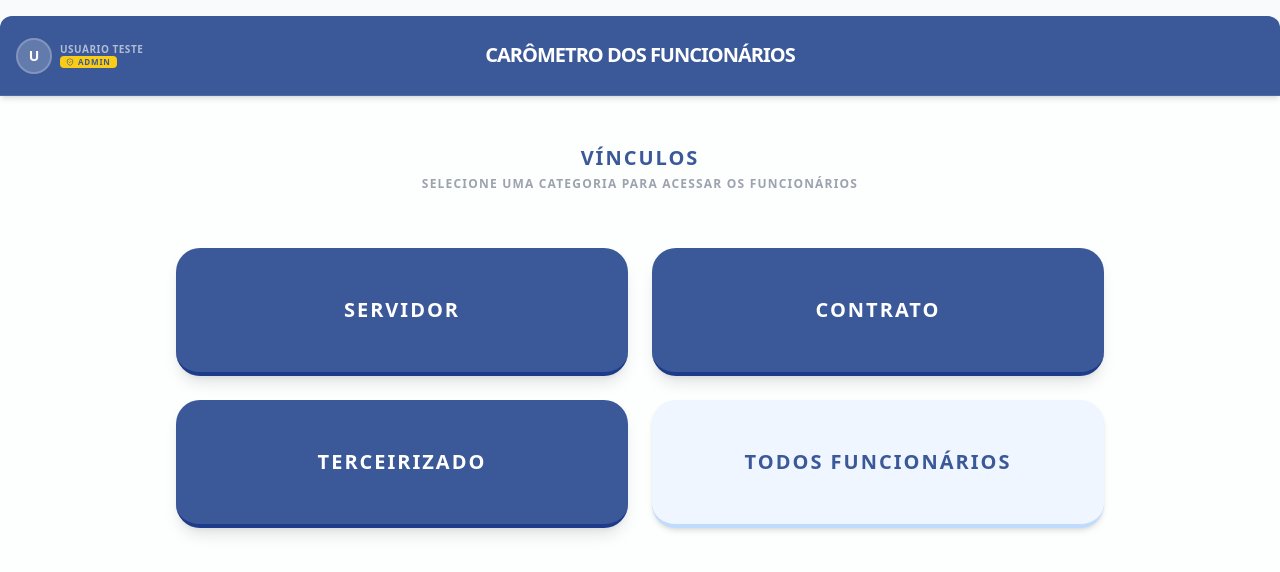
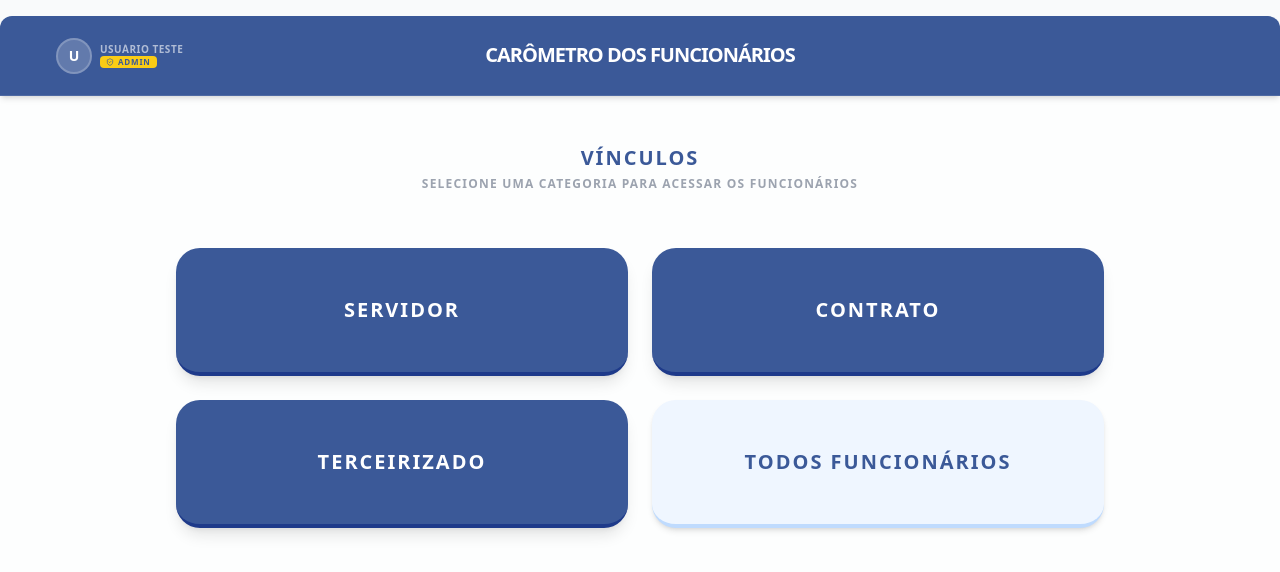
Before and after one commit to egcampos26/CAROMETRO_FUNCIONARIOS, a React (Vite) app: page /#/login in a window 1280 px wide. Both pictures are taken after a click on the button "ENTRAR COMO TESTE (DEV)". Shown: the top 572 px of the page. Built offline with nearby package versions, Linux system fonts and the light colour scheme; no server answers; the database is empty.

Commit message:
feat: personal data refactor and layout profile toggle

```diff
--- a/components/Layout.tsx
+++ b/components/Layout.tsx
@@ -44,8 +44,8 @@ const Layout: React.FC<LayoutProps> = ({
   };
 
   return (
-    <div className="flex flex-col h-screen w-full bg-white overflow-hidden max-w-7xl mx-auto shadow-2xl">
-      <header className="bg-[#3b5998] h-16 sm:h-20 flex items-center justify-between px-2 shrink-0 text-white shadow-md z-30 relative border-b border-white/10">
+    <div className="flex flex-col h-screen w-full bg-white overflow-hidden">
+      <header className="bg-[#3b5998] h-16 sm:h-20 flex items-center justify-between px-4 md:px-12 shrink-0 text-white shadow-md z-30 relative border-b border-white/10">
 
         {/* Lado Esquerdo: Home + Perfil do Usuário (Condicional) */}
         <div className="flex items-center gap-2 w-36 sm:w-56 pl-1">
--- a/index.html
+++ b/index.html
@@ -8,6 +8,12 @@
     <script src="https://cdn.tailwindcss.com"></script>
     <style>
         /* Custom scrollbar and base styles for a mobile app feel */
+        html, body, #root {
+            width: 100%;
+            height: 100%;
+            margin: 0;
+            padding: 0;
+        }
         body {
             background-color: #f3f4f6;
             -webkit-tap-highlight-color: transparent;
@@ -27,7 +33,6 @@
   }
 }
 </script>
-<link rel="stylesheet" href="/index.css">
 </head>
 <body class="overflow-x-hidden">
     <div id="root"></div>
--- a/pages/PersonalDataEdit.tsx
+++ b/pages/PersonalDataEdit.tsx
@@ -59,9 +59,17 @@ const PersonalDataEdit: React.FC<PersonalDataEditProps> = ({ officials, onUpdate
 
     const handleSubmit = async (e: React.FormEvent) => {
         e.preventDefault();
-        if (!formData.id_func) return;
+
+        // Ensure id_func is present (fallback to URL param id)
+        const funcId = formData.id_func || id;
+        if (!funcId) {
+            console.error("ID do funcionário não encontrado");
+            alert("Erro: ID do funcionário não identificado.");
+            return;
+        }
 
         setLoading(true);
+        console.log("Iniciando salvamento...", { funcId, formData });
 
         // Ensure we handle data types suitable for DB if needed, but Supabase JS handles most casts.
         // 'cep_func' is integer in DB, so we should arguably strip non-digits.
@@ -70,14 +78,17 @@ const PersonalDataEdit: React.FC<PersonalDataEditProps> = ({ officials, onUpdate
         try {
             const payload = {
                 ...formData,
-                cep_func: formData.cep_func ? formData.cep_func.replace(/\D/g, '') : null
+                id_func: funcId, // Ensure ID is set
+                cep_func: formData.cep_func ? String(formData.cep_func).replace(/\D/g, '') : null
             };
 
+            console.log("Payload para atualização:", payload);
             await onUpdate(payload as Funcionario);
+            console.log("Atualização concluída. Navegando para:", `/personal-data/${id}`);
             navigate(`/personal-data/${id}`);
         } catch (error) {
             console.error("Erro ao salvar:", error);
-            // Alert is usually handled in onUpdate/App.tsx, but just in case
+            alert("Erro ao salvar alterações. Verifique o console.");
         } finally {
             if (mounted) setLoading(false);
         }
```
